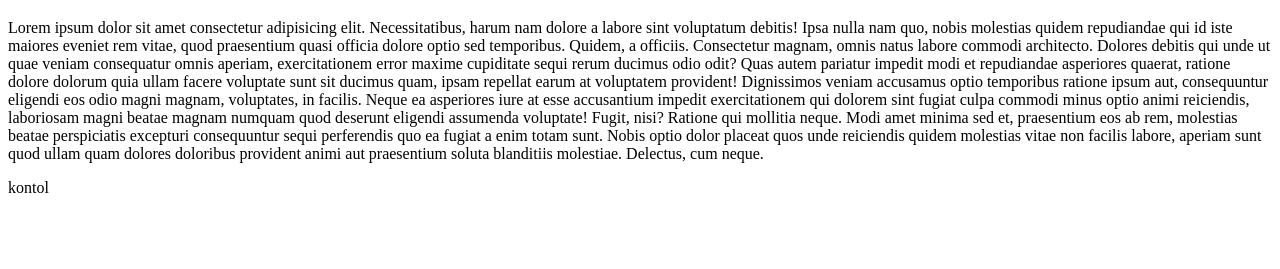
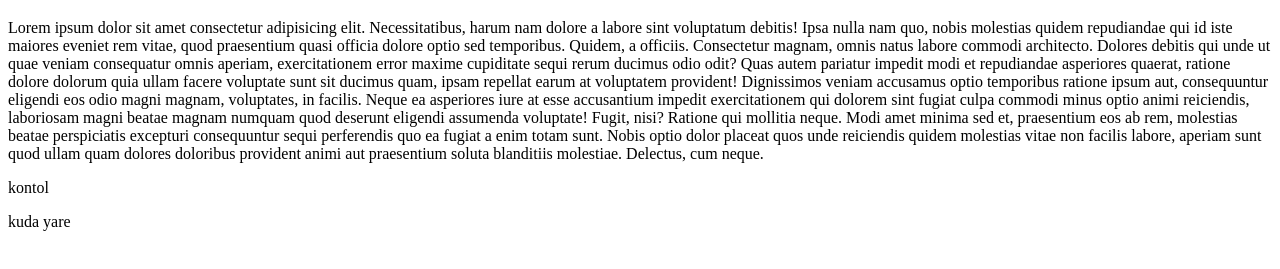
Before and after one commit to ZezeBasmallah/ZezeGitTest, a plain HTML site: page index.html in a window 1280 px wide. Shown: the part 61-330 px from the top of the page. Drawn offline with Linux system fonts and the light colour scheme.

Commit message:
kuda yare

```diff
--- a/index.html
+++ b/index.html
@@ -24,6 +24,7 @@
         quidem molestias vitae non facilis labore, aperiam sunt quod ullam quam dolores doloribus provident animi aut
         praesentium soluta blanditiis molestiae. Delectus, cum neque.</p>
     <p>kontol</p>
+    <p>kuda yare</p>
 </body>
 
 </html>
```
